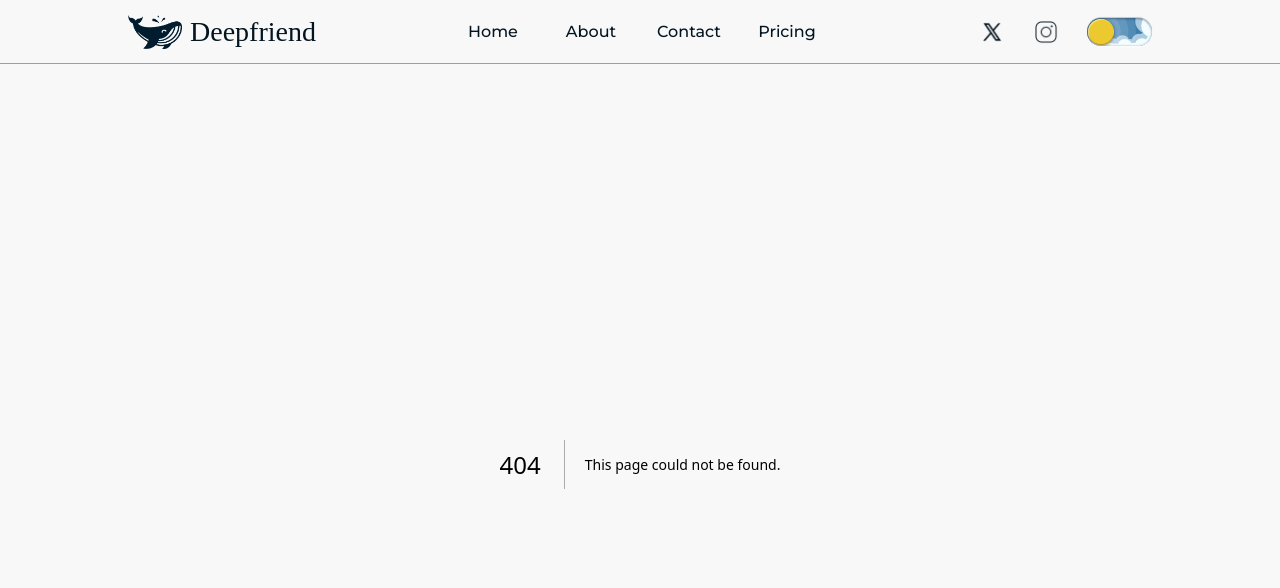
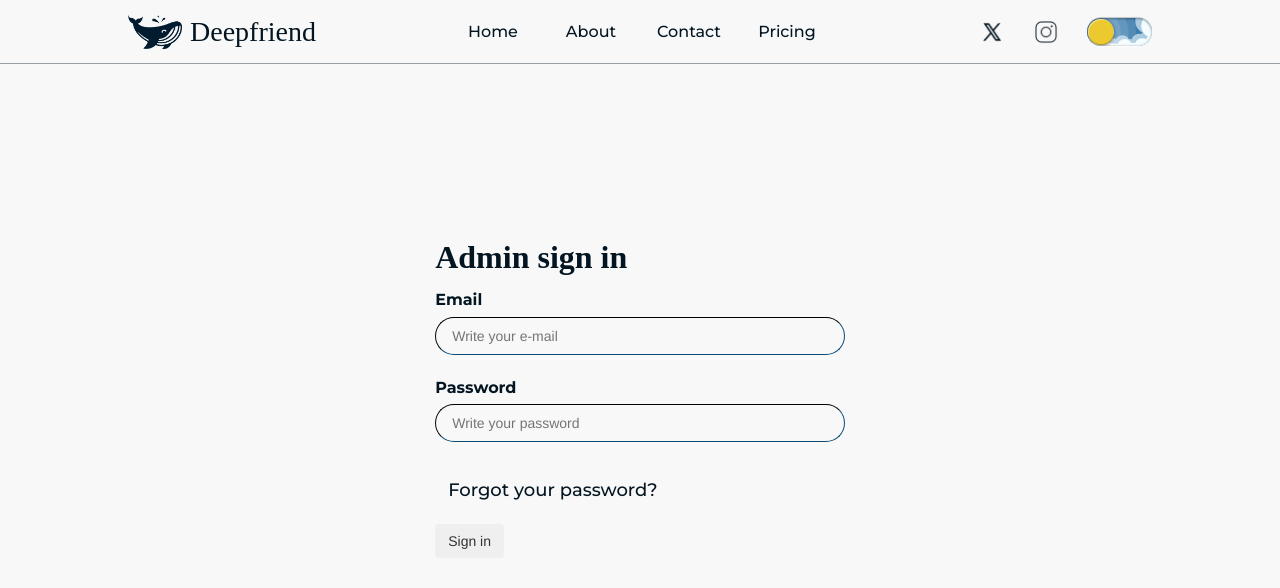
Before and after one commit to DeepfriendLLC/front, a Next.js app in the folder deepfriend/: page /admin/login in a window 1280 px wide. Before the commit this address had no page. Shown: the top 588 px of the page. Built offline with nearby package versions, Linux system fonts and the light colour scheme.

Commit message:
admin login init

```diff
--- /dev/null
+++ b/deepfriend/src/app/admin/login/page.tsx
@@ -0,0 +1,9 @@
+import AdminLoginComponent from "@/components/admin-login";
+
+export default function Contact() {
+  return (
+    <div className="basic-container">
+      <AdminLoginComponent />
+    </div>
+  );
+}
--- a/deepfriend/src/app/basic.router.tsx
+++ b/deepfriend/src/app/basic.router.tsx
@@ -20,7 +20,7 @@ export default function BasicRouter({ children }: { children: React.ReactNode })
   const { systemColor } = useSelector((state: RootState) => state.systemColor);
   const dispatch = useDispatch();
 
-  const allowedRoutes = ['/', '/about', '/contact', '/pricing', '/legal-terms', '/privacy-policy'];
+  const allowedRoutes = ['/', '/about', '/contact', '/pricing', '/legal-terms', '/privacy-policy', '/admin/login'];
   const redirectTo = `https://soundcloud.com/pablo-vallejo-907366850/sets/bubbles-love-you`;
 
   useEffect(() => {
--- /dev/null
+++ b/deepfriend/src/components/admin-login.tsx
@@ -0,0 +1,63 @@
+"use client";
+
+import { RootState } from "@/store/store";
+import { useSelector } from "react-redux";
+
+import ContactBannerImageWhite from "../../public/images/contact-banner-image-white.png";
+import ContactBannerImageDark from "../../public/images/contact-banner-image-dark.png";
+
+import Image from "next/image";
+import { BASIC_DARK_COLOR, BASIC_LIGHT_COLOR } from "@/app/layout";
+import { useState } from "react";
+
+export default function AdminLoginComponent() {
+    const { systemColor } = useSelector((state: RootState) => state.systemColor);
+
+    const [email, setEmail] = useState<string>(``);
+
+    return (
+        <div className="admin-login-container">
+            <div className="admin-login-inner-container">
+                <h1 className="admin-login-title" style={{ color: systemColor === "light" ? BASIC_DARK_COLOR : BASIC_LIGHT_COLOR }}>
+                    Admin sign in
+                </h1>
+                <h1 className="admin-login-subtitle" style={{ color: systemColor === "light" ? BASIC_DARK_COLOR : BASIC_LIGHT_COLOR }}>
+                    Email
+                </h1>
+                <input
+                    type="email"
+                    placeholder="Write your e-mail"
+                    className="admin-login-input"
+                    onChange={(event) => setEmail(event.target.value)}
+                    style={{
+                        color: systemColor === "light" ? "#031521" : BASIC_LIGHT_COLOR,
+                        borderColor: systemColor === "light" ? "#031521" : BASIC_LIGHT_COLOR
+                    }}
+                />
+                <h1 className="admin-login-subtitle" style={{ color: systemColor === "light" ? BASIC_DARK_COLOR : BASIC_LIGHT_COLOR }}>
+                    Password
+                </h1>
+                <input
+                    type="password"
+                    placeholder="Write your password"
+                    className="admin-login-input"
+                    onChange={(event) => setEmail(event.target.value)}
+                    style={{
+                        color: systemColor === "light" ? "#031521" : BASIC_LIGHT_COLOR,
+                        borderColor: systemColor === "light" ? "#031521" : BASIC_LIGHT_COLOR
+                    }}
+                />
+                <div className="admin-login-forgot-password-container">
+                    <button className="btn admin-login-forgot-password-button">
+                        <h1 className="admin-login-forgot-password-text" style={{ color: systemColor === "light" ? BASIC_DARK_COLOR : BASIC_LIGHT_COLOR }}>
+                            Forgot your password?
+                        </h1>
+                    </button>
+                </div>
+                <button className="btn">
+                    Sign in
+                </button>
+            </div>
+        </div>
+    );
+}
--- a/deepfriend/src/styles/globals.css
+++ b/deepfriend/src/styles/globals.css
@@ -981,6 +981,84 @@ a {
 
     margin-top: 8px;
     margin-left: 64px;
+  }
+
+  .admin-login-container {
+    width: 100%;
+    min-height: Calc(100vh - 64px);
+
+    display: flex;
+    flex-direction: column;
+    justify-content: center;
+    align-content: center;
+  }
+
+  .admin-login-inner-container {
+    width: 32vw;
+    height: 48vh;
+
+    align-self: center;
+
+  }
+
+  .admin-login-title {
+    font-family: "Cormonant";
+    font-size: 32px;
+    font-weight: 700;
+
+    margin: 0px;
+    padding: 0px;
+  }
+
+  .admin-login-subtitle {
+    font-family: "Montserrat";
+    font-size: 16px;
+    font-weight: 700;
+
+    margin: 0px;
+    padding: 0px;
+
+    margin-top: 16px;
+  }
+
+  .admin-login-forgot-password-container {
+    width: 100%;
+
+    padding-top: 8px;
+    padding-bottom: 16px;
+  }
+
+  .admin-login-forgot-password-button {
+    margin: 0px;
+    padding: 0px;
+
+    background-color: transparent;
+  }
+
+  .admin-login-forgot-password-text {
+    font-family: "Montserrat";
+    font-size: 18px;
+    font-weight: 500;
+
+    margin: 0px;
+    padding: 0px;
+
+    margin-top: 16px;
+  }
+
+  .admin-login-input {
+    width: 100%;
+
+    background-color: transparent;
+
+    border-width: 1px;
+    border-radius: 98px;
+
+    padding: 8px;
+    padding-left: 16px;
+
+    margin-top: 8px;
+    margin-bottom: 8px;
   }
 
   .page-banner-wrapper {
```
